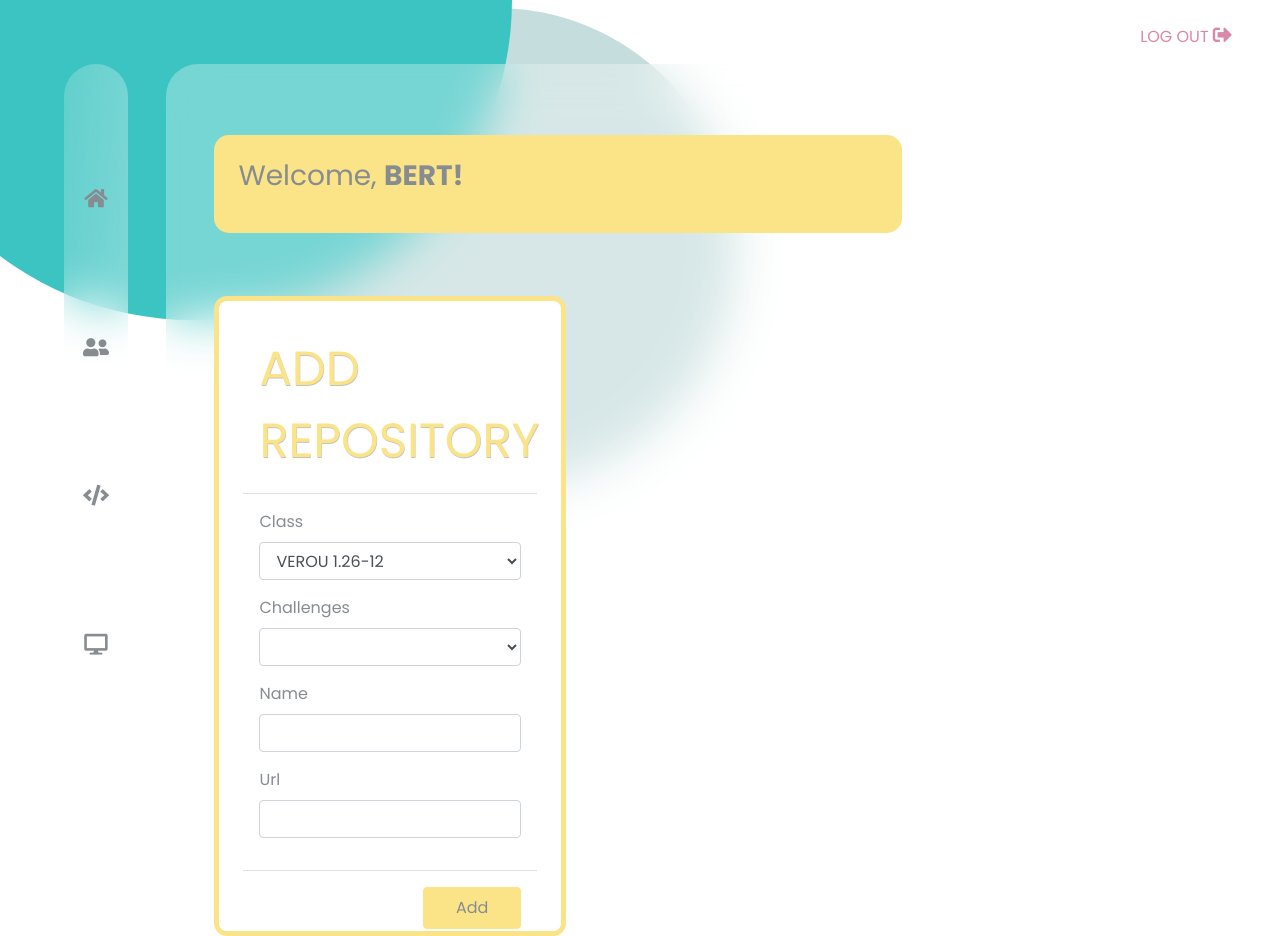
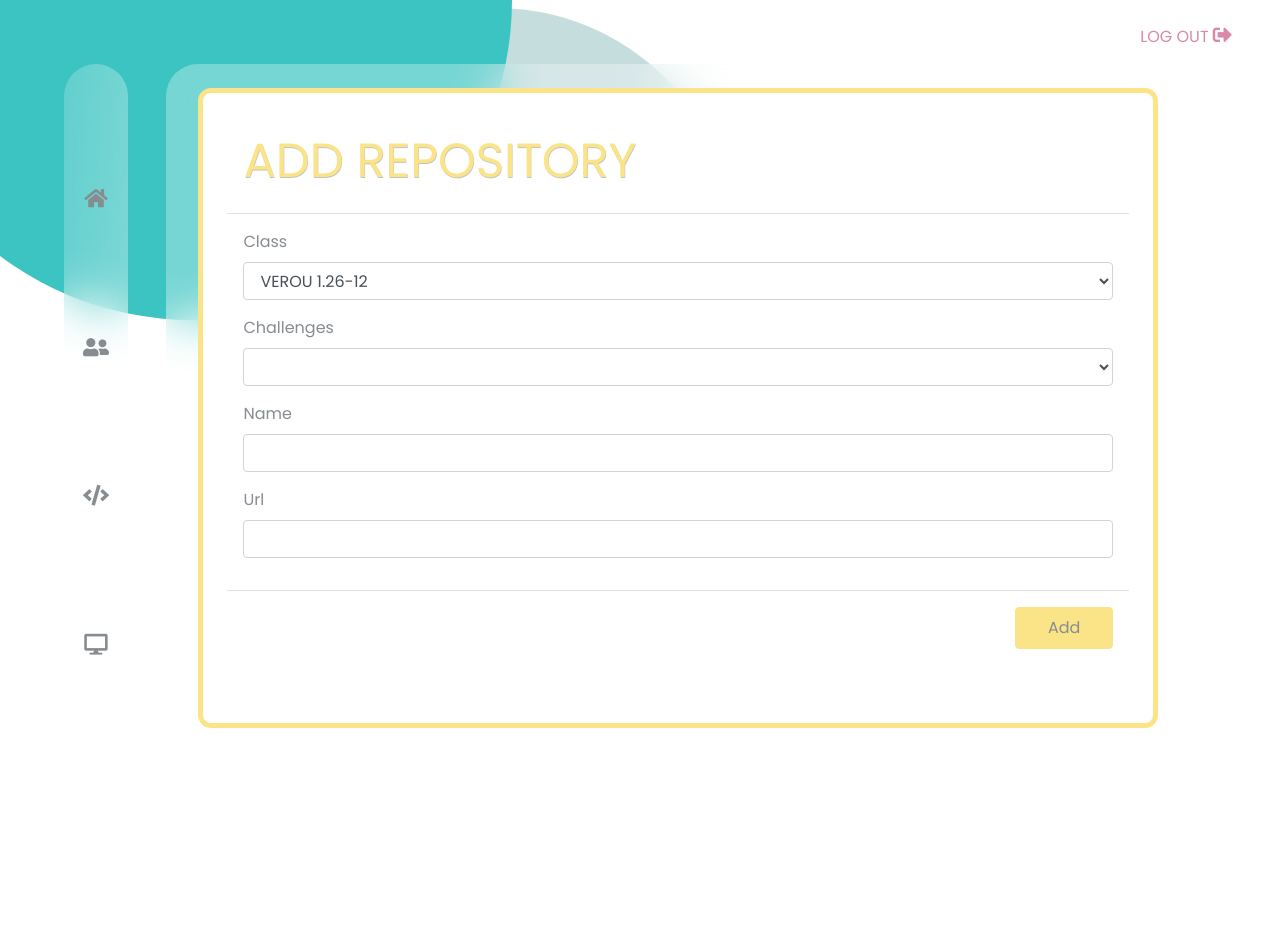
Before and after one commit to grb-ds/mvc, a PHP site: template View/create_repository.php in a window 1280 px wide. After the commit the page ends 728 px from the top, so only its background shows below. Run offline with PHP 8.4, Linux system fonts and the light colour scheme; the template is opened without the code that fills it, so the values that code supplies are empty; a user stored in the database is signed in; some libraries are stand-ins or nearby versions.

Commit message:
update view create repository

```diff
--- a/View/create_repository.php
+++ b/View/create_repository.php
@@ -4,18 +4,10 @@ require_once 'includes/header_watch.php';
 require_once 'includes/nav_student.php';
 ?>
 
-    <div class="resize-container"></div>
+    <div class="container-profile">
 
-    <div class="container-profile">
-        <div class="grid-profile">
-            <div class="welcome-msg">
-                <h3>Welcome,
-                    <span class="welcome-name"><?= $_SESSION["logginUserName"]; ?>!</span><br>
-                </h3>
-                <h5> <?php echo $this->message; ?></h5>
-            </div>
+    <div class="challenge-add">
 
-            <div class="exercise-list challenge-add">
                 <form name="add" method="post" action="">
                     <div class="modal-header">
                     <h4 class="modal-title">Add Repository</h4>
@@ -50,7 +42,7 @@ require_once 'includes/nav_student.php';
                 </form>
             </div>
         </div>
-    </div>
+
 
 
 
```
